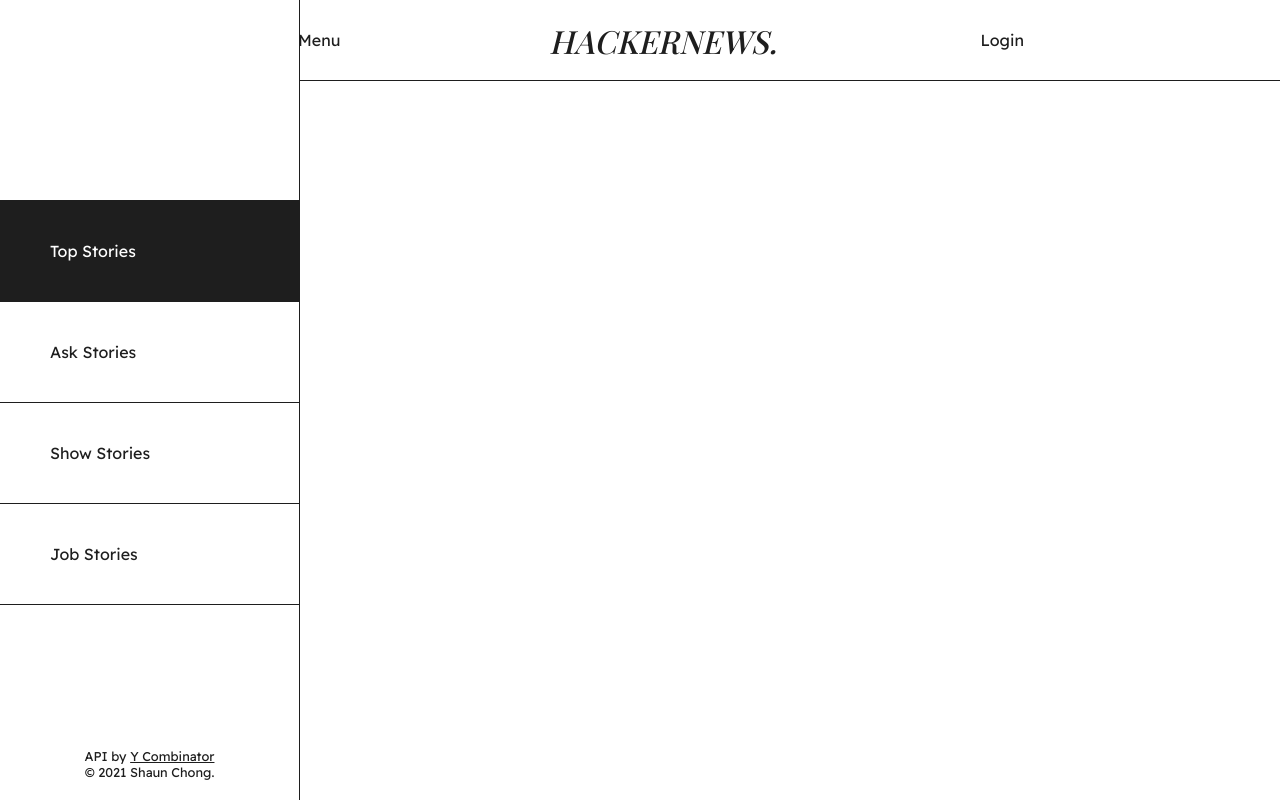
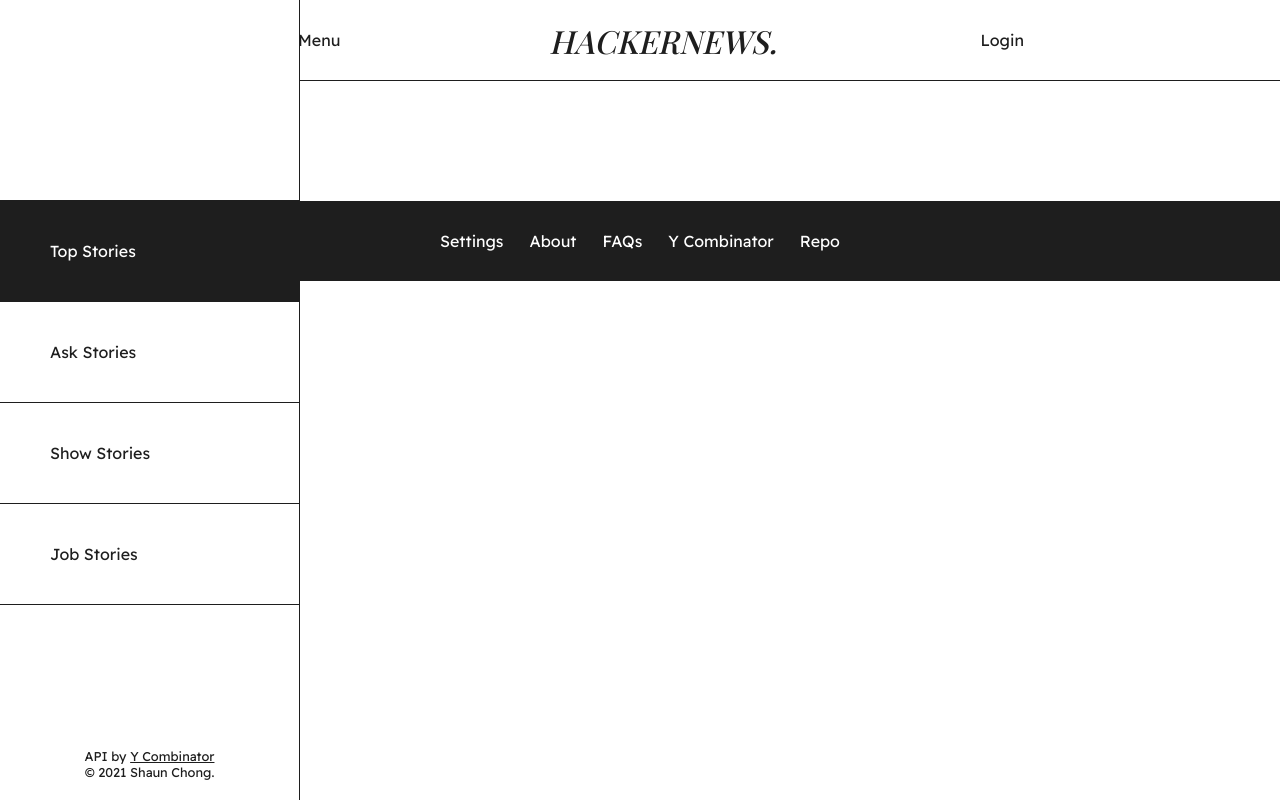
Before and after one commit to data-miner00/ng-hackernews, an Angular app: page / in a window 1280 px wide. Built offline with nearby package versions, Linux system fonts and the light colour scheme; a web font is replaced by a local one.

Commit message:
✨ Added footer

```diff
--- a/src/app/app.component.html
+++ b/src/app/app.component.html
@@ -3,3 +3,4 @@
 <div class="container">
     <router-outlet></router-outlet>
 </div>
+<app-footer></app-footer>
--- a/src/app/app.module.ts
+++ b/src/app/app.module.ts
@@ -7,9 +7,10 @@
 import { HomeComponent } from './views/home/home.component';
 import { HeaderComponent } from './components/common/header/header.component';
 import { SidebarComponent } from './components/common/sidebar/sidebar.component';
+import { FooterComponent } from './components/common/footer/footer.component';
 
 @NgModule({
-  declarations: [AppComponent, HomeComponent, HeaderComponent, SidebarComponent],
+  declarations: [AppComponent, HomeComponent, HeaderComponent, SidebarComponent, FooterComponent],
   imports: [BrowserModule, AppRoutingModule, HttpClientModule],
   providers: [],
   bootstrap: [AppComponent],
--- /dev/null
+++ b/src/app/components/common/footer/footer.component.html
@@ -0,0 +1,11 @@
+<div class="footer-wrapper">
+    <footer>
+        <ul>
+            <li><a href="">Settings</a></li>
+            <li><a href="">About</a></li>
+            <li><a href="">FAQs</a></li>
+            <li><a href="">Y Combinator</a></li>
+            <li><a href="">Repo</a></li>
+        </ul>
+    </footer>
+</div>
--- /dev/null
+++ b/src/app/components/common/footer/footer.component.sass
@@ -0,0 +1,18 @@
+.footer-wrapper
+    footer
+        padding: 0 20%
+        height: 80px
+        display: flex
+        justify-content: center
+        align-items: center
+        background: #1E1E1E
+        color: white
+
+        ul
+            width: 400px
+            list-style-type: none
+            display: flex
+            justify-content: space-between
+
+            li
+                display: inline-block
--- /dev/null
+++ b/src/app/components/common/footer/footer.component.ts
@@ -0,0 +1,15 @@
+import { Component, OnInit } from '@angular/core';
+
+@Component({
+  selector: 'app-footer',
+  templateUrl: './footer.component.html',
+  styleUrls: ['./footer.component.sass']
+})
+export class FooterComponent implements OnInit {
+
+  constructor() { }
+
+  ngOnInit(): void {
+  }
+
+}
```
Also changed, not shown: 1 other file (tests, documents, lock files or other folders).
